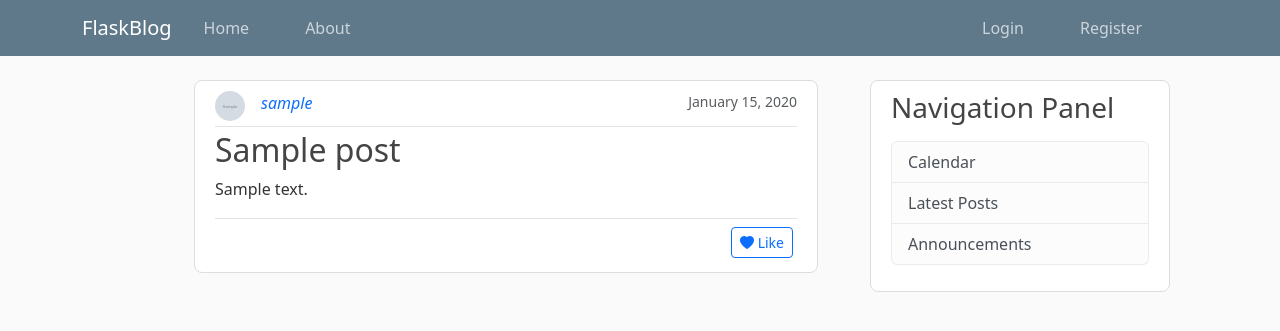
After one commit to avinashyadav16/FlaskBlog, a Flask app: page /post/1 in a window 1280 px wide. The commit adds this page. Shown: the top 331 px of the page. Run offline with Flask 3, Linux system fonts and the light colour scheme; tables that the repository leaves empty hold one stand-in row (values such as "Sample post"); grey boxes marked "Sample" are stand-in pictures.

Commit message:
Create, Update and Delete Posts

```diff
--- a/FlaskBlog/routes.py
+++ b/FlaskBlog/routes.py
@@ -1,32 +1,35 @@
 import os
 import secrets
 from PIL import Image
-from flask import render_template, url_for, flash, redirect, request
-from FlaskBlog.forms import RegistrationForm, LoginForm, UpdateAccountForm
+from flask import render_template, url_for, flash, redirect, request, abort
+from FlaskBlog.forms import RegistrationForm, LoginForm, UpdateAccountForm, PostForm
 from FlaskBlog.models import User, Post
 from FlaskBlog import app, db, bcrypt
 from flask_login import login_user, current_user, logout_user, login_required
 
-POSTS = [
-    {
-        'author': 'Avinash Yadav',
-        'title': 'All About GEN-AI',
-        'content': 'GEN-AI stands for General Artificial Intelligence, an advanced form of artificial intelligence that is capable of performing any intellectual task that a human being can. In this post, we explore the potential, challenges, and future prospects of GEN-AI.',
-        'date_posted': 'April 14, 2024'
-    },
-    {
-        'author': 'New User',
-        'title': 'Plateau Of Latent Potential',
-        'content': 'The Plateau of Latent Potential refers to a phase in machine learning and artificial intelligence where advancements appear to stagnate. However, beneath the surface, significant progress is being made in refining algorithms, improving data processing capabilities, and pushing the boundaries of what AI can achieve.',
-        'date_posted': 'March 29, 2024'
-    }
-]
+
+# DUMMY POST FOR INITIAL TESTING:
+# POSTS = [
+#     {
+#         'author': 'Avinash Yadav',
+#         'title': 'All About GEN-AI',
+#         'content': 'GEN-AI stands for General Artificial Intelligence, an advanced form of artificial intelligence that is capable of performing any intellectual task that a human being can. In this post, we explore the potential, challenges, and future prospects of GEN-AI.',
+#         'date_posted': 'April 14, 2024'
+#     },
+#     {
+#         'author': 'Admin',
+#         'title': 'Plateau Of Latent Potential',
+#         'content': 'The Plateau of Latent Potential refers to a phase in machine learning and artificial intelligence where advancements appear to stagnate. However, beneath the surface, significant progress is being made in refining algorithms, improving data processing capabilities, and pushing the boundaries of what AI can achieve.',
+#         'date_posted': 'March 29, 2024'
+#     }
+# ]
 
 
 # Decorator
 # localhost:5000/
 @app.route("/")
 def home():
+    POSTS = Post.query.all()
     return render_template('home.html', posts=POSTS)
 
 
@@ -112,6 +115,58 @@ def account():
     return render_template('account.html', title='Account', image_file=image_file, form=form)
 
 
+@app.route('/post/new', methods=['GET', 'POST'])
+@login_required
+def new_post():
+    form = PostForm()
+    if form.validate_on_submit():
+        post = Post(title=form.title.data,
+                    content=form.content.data, author=current_user)
+        db.session.add(post)
+        db.session.commit()
+        flash('New post has been created!', 'success')
+        return redirect(url_for('home'))
+    return render_template('create_post.html', title='New Post', form=form, legend='New Post')
+
+
+@app.route("/post/<int:post_id>")
+def post(post_id):
+    post = Post.query.get_or_404(post_id)
+    return render_template('post.html', title=post.title, post=post)
+
+
+@app.route("/post/<int:post_id>/update", methods=['GET', 'POST'])
+@login_required
+def update_post(post_id):
+    post = Post.query.get_or_404(post_id)
+    if post.author != current_user:
+        abort(403)
+    form = PostForm()
+    if form.validate_on_submit():
+        post.title = form.title.data
+        post.content = form.content.data
+        db.session.commit()
+        flash('Your post has been updated!', 'success')
+        return redirect(url_for('post', post_id=post.id))
+    elif request.method == 'GET':
+        form.title.data = post.title
+        form.content.data = post.content
+    return render_template('create_post.html', title='Update Post',
+                           form=form, legend='Update Post')
+
+
+@app.route("/post/<int:post_id>/delete", methods=['POST'])
+@login_required
+def delete_post(post_id):
+    post = Post.query.get_or_404(post_id)
+    if post.author != current_user:
+        abort(403)
+    db.session.delete(post)
+    db.session.commit()
+    flash('Your post has been deleted!', 'success')
+    return redirect(url_for('home'))
+
+
 @app.route('/logout')
 def logout():
     logout_user()
--- a/FlaskBlog/templates/layout.html
+++ b/FlaskBlog/templates/layout.html
@@ -9,6 +9,7 @@
       integrity="sha384-QWTKZyjpPEjISv5WaRU9OFeRpok6YctnYmDr5pNlyT2bRjXh0JMhjY6hW+ALEwIH"
       crossorigin="anonymous"
     />
+    <link rel="stylesheet" href="https://cdn.jsdelivr.net/npm/bootstrap-icons@1.11.3/font/bootstrap-icons.min.css">
 
     <link rel="stylesheet" href="{{url_for('static', filename='main.css')}}">
 
@@ -30,15 +31,16 @@
           <div class="collapse navbar-collapse justify-content-between ms-2" id="navbarToggle">
             <div class="navbar-nav">
               <a class="nav-item nav-link" href="{{url_for('home')}}">Home</a>
-              <a class="nav-item nav-link" href="{{url_for('about')}}">About</a>
+              <a class="nav-item nav-link ps-5" href="{{url_for('about')}}">About</a>
             </div>
             <!-- Navbar Right Side -->
             <div class="navbar-nav me-5">
               {% if current_user.is_authenticated %}
-              <a class="nav-item nav-link" href="{{ url_for('account') }}">Account</a>
+              <a class="nav-item nav-link pe-5" href="{{ url_for('new_post') }}">New Post</a>
+              <a class="nav-item nav-link pe-5" href="{{ url_for('account') }}">Account</a>
               <a class="nav-item nav-link" href="{{ url_for('logout') }}">Logout</a>
             {% else %}
-              <a class="nav-item nav-link" href="{{ url_for('login') }}">Login</a>
+              <a class="nav-item nav-link pe-5" href="{{ url_for('login') }}">Login</a>
               <a class="nav-item nav-link" href="{{ url_for('register') }}">Register</a>
             {% endif %}
             </div>
@@ -72,14 +74,12 @@
               <h3>Navigation Panel</h3>
               <p class='text-muted'>
                 <ul class="list-group">
+                  <li class="list-group-item list-group-item-light">Calendar</li>
                   <li class="list-group-item list-group-item-light">Latest Posts</li>
                   <li class="list-group-item list-group-item-light">Announcements</li>
-                  <li class="list-group-item list-group-item-light">Calendars</li>
-                  <!--<li class="list-group-item list-group-item-light">etc</li>-->
                 </ul>
               </p>
             </div>
-
           </div>
         </div>
       </main>
--- /dev/null
+++ b/FlaskBlog/templates/post.html
@@ -0,0 +1,94 @@
+{% extends "layout.html" %} {% block content %}
+<article class="media content-section rounded-3" style="margin-left: 7rem">
+  <div class="media-body">
+    <div class="article-metadata">
+      <div class="article-metadata d-flex justify-content-between">
+        <div class="d-flex justify-content-start">
+          <img
+            class="rounded-circle article-img mb-1"
+            src="{{url_for('static', filename='Public/Images/' + post.author.image_file)}}"
+            alt="author profile image"
+            style="width: 30px; height: 30px"
+          />
+          <a class="mr-2 text-decoration-none" href="#"
+            ><em>{{ post.author.username }}</em></a
+          >
+        </div>
+        <small class="text-muted"
+          >{{ post.date_posted.strftime('%B %d, %Y') }}</small
+        >
+      </div>
+      <h2 class="article-title">{{ post.title }}</h2>
+      <p class="article-content">{{ post.content }}</p>
+    </div>
+
+    {% if post.author == current_user %}
+    <div class="d-flex justify-content-end">
+      <a
+        class="btn btn-success btn-sm mt-1 mb-1"
+        href="{{ url_for('update_post', post_id=post.id) }}"
+        >Update</a
+      >
+      <button
+        type="button"
+        class="btn btn-danger btn-sm m-1"
+        data-bs-toggle="modal"
+        data-bs-target="#deleteModal"
+      >
+        Delete
+      </button>
+    </div>
+    {% else %}
+    <div class="d-flex justify-content-end">
+      <button type="button" class="btn btn-outline-primary btn-sm m-1">
+        <i class="bi bi-heart-fill"></i> Like
+      </button>
+    </div>
+    {% endif %}
+  </div>
+</article>
+
+<!-- Modal -->
+<div
+  class="modal fade"
+  id="deleteModal"
+  tabindex="-1"
+  aria-labelledby="deleteModalLabel"
+  aria-hidden="true"
+>
+  <div class="modal-dialog">
+    <div class="modal-content">
+      <div class="modal-header">
+        <h1 class="modal-title fs-5" id="deleteModalLabel">
+          Are you sure you want to delete this post?
+        </h1>
+        <button
+          type="button"
+          class="btn-close"
+          data-bs-dismiss="modal"
+          aria-label="Close"
+        ></button>
+      </div>
+      <div class="modal-footer">
+        <button
+          type="button"
+          class="btn btn-secondary btn-sm m-1"
+          data-bs-dismiss="modal"
+        >
+          Close
+        </button>
+        <form
+          action="{{ url_for('delete_post', post_id=post.id) }}"
+          method="POST"
+        >
+          <input
+            class="btn btn-danger btn-sm m-1"
+            type="submit"
+            value="Confirm Delete"
+          />
+        </form>
+      </div>
+    </div>
+  </div>
+</div>
+{% endblock content %}
```
Also changed, not shown: FlaskBlog/forms.py (+8 -1 lines), FlaskBlog/templates/create_post.html (added, +37 -0 lines), FlaskBlog/templates/home.html (+24 -4 lines), requirement.txt (+6 -5 lines).
